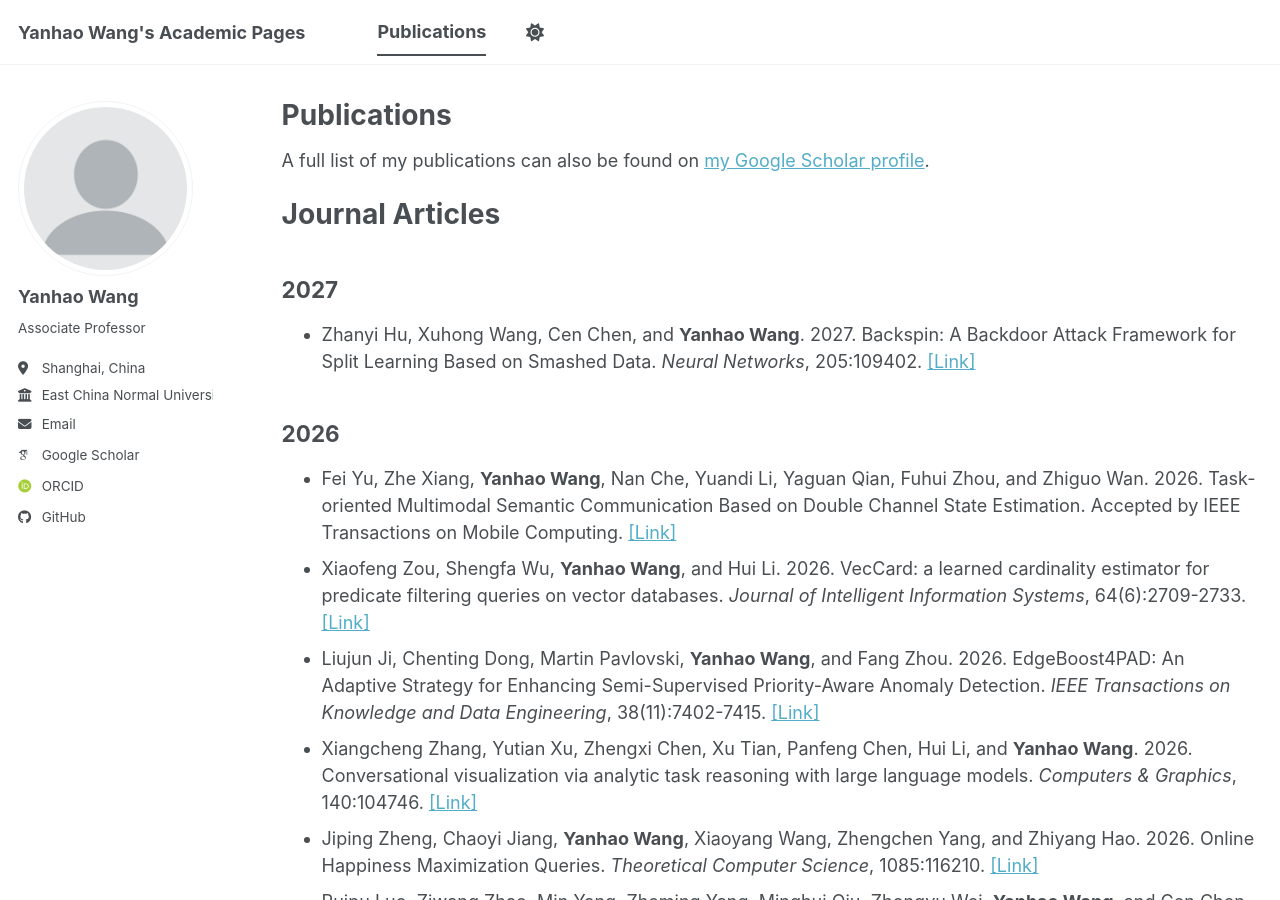
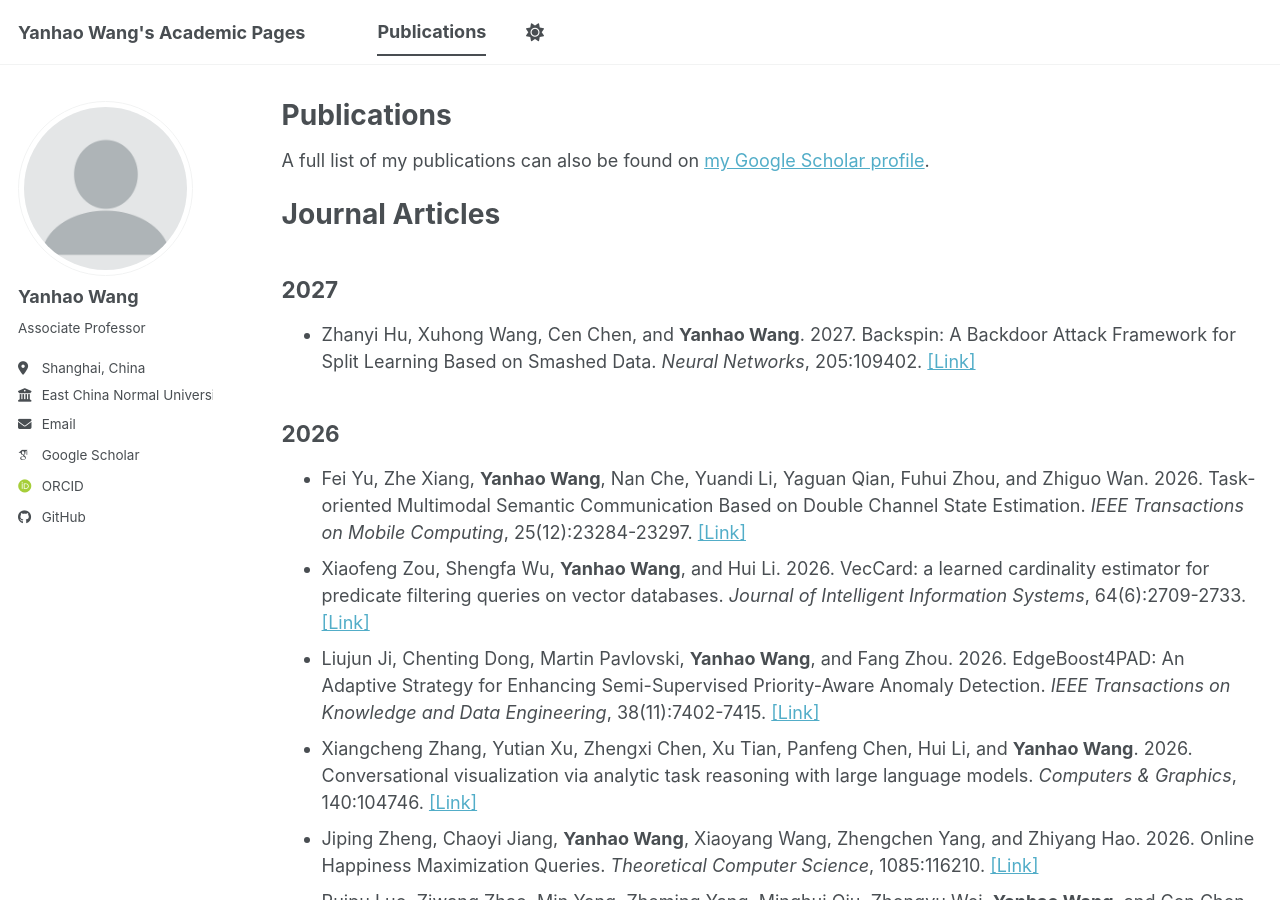
Before and after one commit to yhwang1990/yhwang1990.github.io, a Jekyll site: the page built from _pages/publications.md, in a window 1280 px wide and 900 px high. Built offline with Jekyll 4.4.1, drawn with Linux system fonts in a browser that asks for light colours; some web fonts are replaced; a script bundle is joined from its source files by our own code; library files that are not in the unit come from our copies.

Commit message:
Update publications.md

```diff
--- a/_pages/publications.md
+++ b/_pages/publications.md
@@ -12,7 +12,7 @@ A full list of my publications can also be found on [my Google Scholar profile](
 - Zhanyi Hu, Xuhong Wang, Cen Chen, and **Yanhao Wang**. 2027. Backspin: A Backdoor Attack Framework for Split Learning Based on Smashed Data. *Neural Networks*, 205:109402. [[Link]](https://doi.org/10.1016/j.neunet.2026.109402)
 
 ## 2026
-- Fei Yu, Zhe Xiang, **Yanhao Wang**, Nan Che, Yuandi Li, Yaguan Qian, Fuhui Zhou, and Zhiguo Wan. 2026. Task-oriented Multimodal Semantic Communication Based on Double Channel State Estimation. Accepted by IEEE Transactions on Mobile Computing. [[Link]](https://doi.org/10.1109/TMC.2026.3725238)
+- Fei Yu, Zhe Xiang, **Yanhao Wang**, Nan Che, Yuandi Li, Yaguan Qian, Fuhui Zhou, and Zhiguo Wan. 2026. Task-oriented Multimodal Semantic Communication Based on Double Channel State Estimation. *IEEE Transactions on Mobile Computing*, 25(12):23284-23297. [[Link]](https://doi.org/10.1109/TMC.2026.3725238)
 - Xiaofeng Zou, Shengfa Wu, **Yanhao Wang**, and Hui Li. 2026. VecCard: a learned cardinality estimator for predicate filtering queries on vector databases. *Journal of Intelligent Information Systems*, 64(6):2709-2733. [[Link]](https://doi.org/10.1007/s10844-026-01064-5)
 - Liujun Ji, Chenting Dong, Martin Pavlovski, **Yanhao Wang**, and Fang Zhou. 2026. EdgeBoost4PAD: An Adaptive Strategy for Enhancing Semi-Supervised Priority-Aware Anomaly Detection. *IEEE Transactions on Knowledge and Data Engineering*, 38(11):7402-7415. [[Link]](https://doi.org/10.1109/TKDE.2026.3729880)
 - Xiangcheng Zhang, Yutian Xu, Zhengxi Chen, Xu Tian, Panfeng Chen, Hui Li, and **Yanhao Wang**. 2026. Conversational visualization via analytic task reasoning with large language models. *Computers & Graphics*, 140:104746. [[Link]](https://doi.org/10.1016/j.cag.2026.104746)
```
